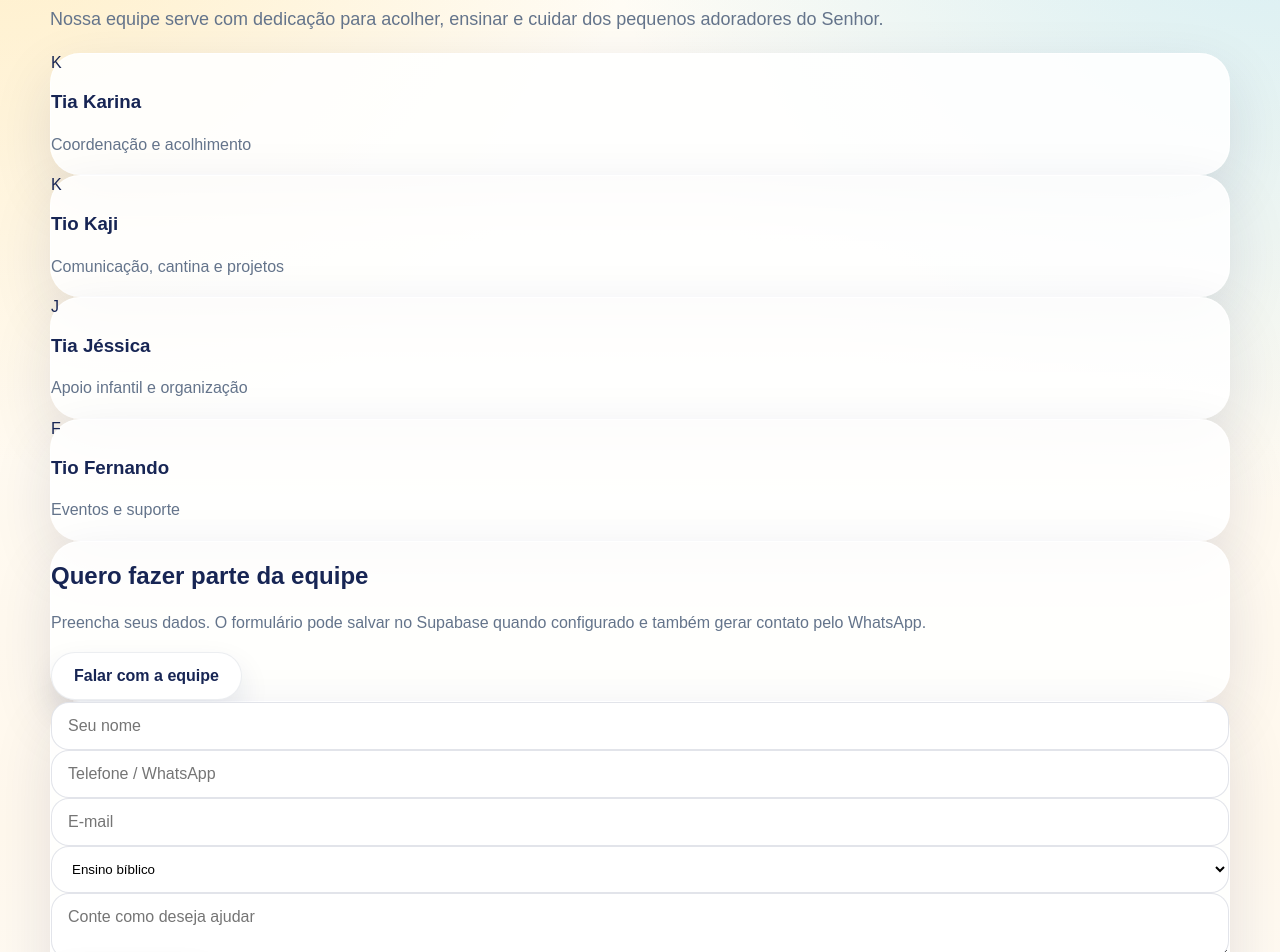
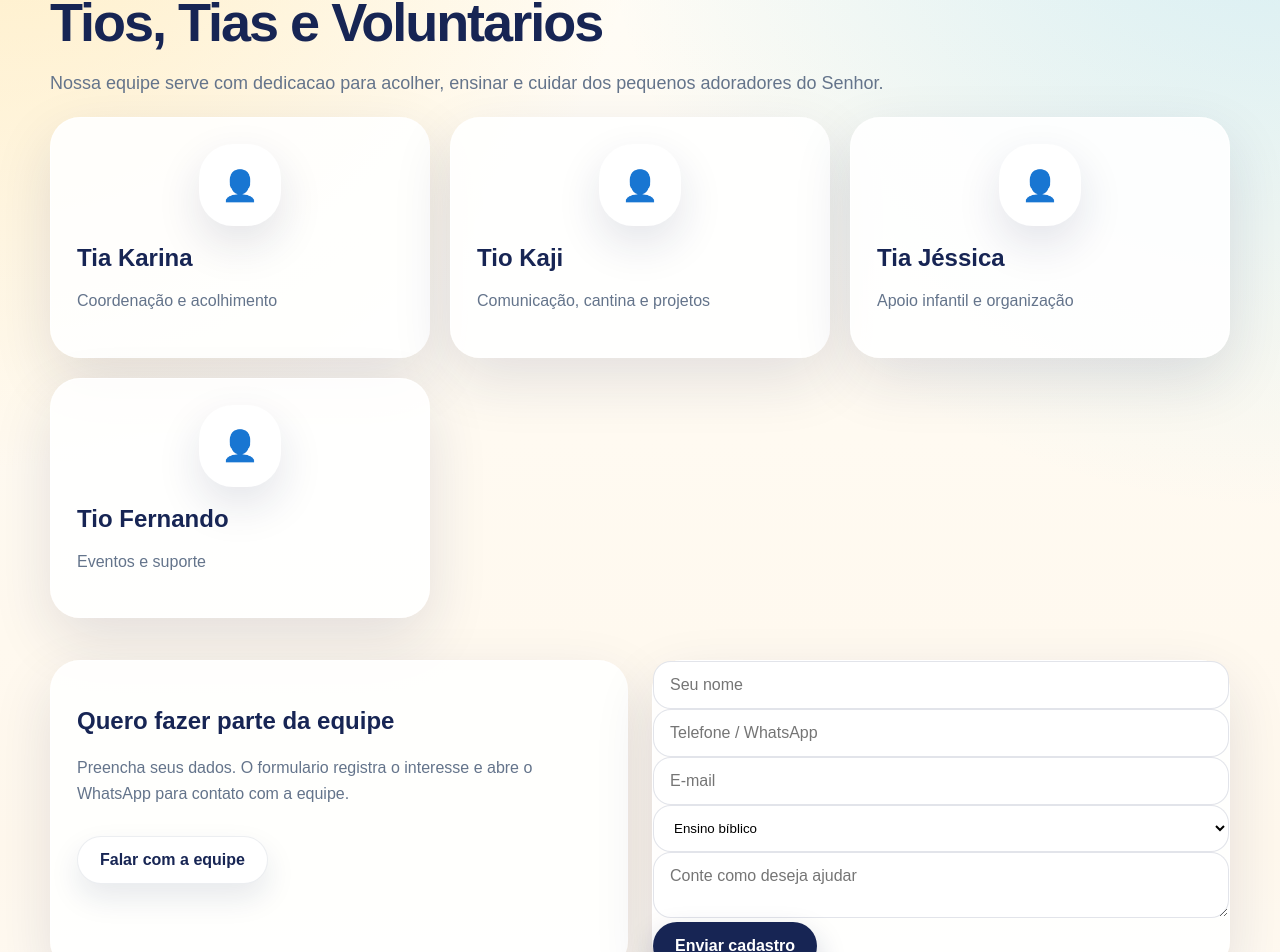
Before and after one commit to alexsandrokajimoto-maker/pequenos-adoradores, a Next.js app: page /equipe in a window 1280 px wide. Shown: the part 184-1136 px from the top of the page. Built offline with nearby package versions, Linux system fonts and the light colour scheme.

Commit message:
Convert equipe page to stable CSS classes

```diff
--- a/app/equipe/page.tsx
+++ b/app/equipe/page.tsx
@@ -1,3 +1,31 @@
 import { tios, whatsappNumber } from '@/lib/data';
 import { VolunteerForm } from '@/components/VolunteerForm';
-export default function EquipePage(){ return <section className="container-page py-16"><span className="badge bg-céu/20">Servir com amor</span><h1 className="section-title mt-5">Tios, Tias e Voluntários</h1><p className="section-subtitle">Nossa equipe serve com dedicação para acolher, ensinar e cuidar dos pequenos adoradores do Senhor.</p><div className="mt-10 grid gap-6 md:grid-cols-4">{tios.map(t=><div className="card p-6 text-center" key={t.nome}><div className={`mx-auto grid h-24 w-24 place-items-center rounded-full ${t.cor} text-3xl font-black text-white`}>{t.nome.split(' ')[1]?.[0] ?? 'P'}</div><h3 className="mt-5 text-xl font-black">{t.nome}</h3><p className="mt-2 text-slate-700">{t.funcao}</p></div>)}</div><div className="mt-14 grid gap-8 lg:grid-cols-2"><div className="card p-8"><h2 className="text-3xl font-black">Quero fazer parte da equipe</h2><p className="mt-4 text-slate-700">Preencha seus dados. O formulário pode salvar no Supabase quando configurado e também gerar contato pelo WhatsApp.</p><a className="btn-secondary mt-6" href={`https://wa.me/${whatsappNumber}`}>Falar com a equipe</a></div><VolunteerForm /></div></section> }
+
+export default function EquipePage() {
+  return (
+    <section className="section">
+      <div className="container-page">
+        <span className="badge">Servir com amor</span>
+        <h1 className="section-title">Tios, Tias e Voluntarios</h1>
+        <p className="section-subtitle">Nossa equipe serve com dedicacao para acolher, ensinar e cuidar dos pequenos adoradores do Senhor.</p>
+        <div className="grid-3">
+          {tios.map((t) => (
+            <div className="card feature" key={t.nome}>
+              <div className="hero-symbol" style={{ width: 82, height: 82, fontSize: 30 }}>👤</div>
+              <h3>{t.nome}</h3>
+              <p>{t.funcao}</p>
+            </div>
+          ))}
+        </div>
+        <div className="grid-2" style={{ marginTop: 42 }}>
+          <div className="card feature">
+            <h2>Quero fazer parte da equipe</h2>
+            <p>Preencha seus dados. O formulario registra o interesse e abre o WhatsApp para contato com a equipe.</p>
+            <div className="actions"><a className="btn-secondary" href={`https://wa.me/${whatsappNumber}`}>Falar com a equipe</a></div>
+          </div>
+          <VolunteerForm />
+        </div>
+      </div>
+    </section>
+  );
+}
```
